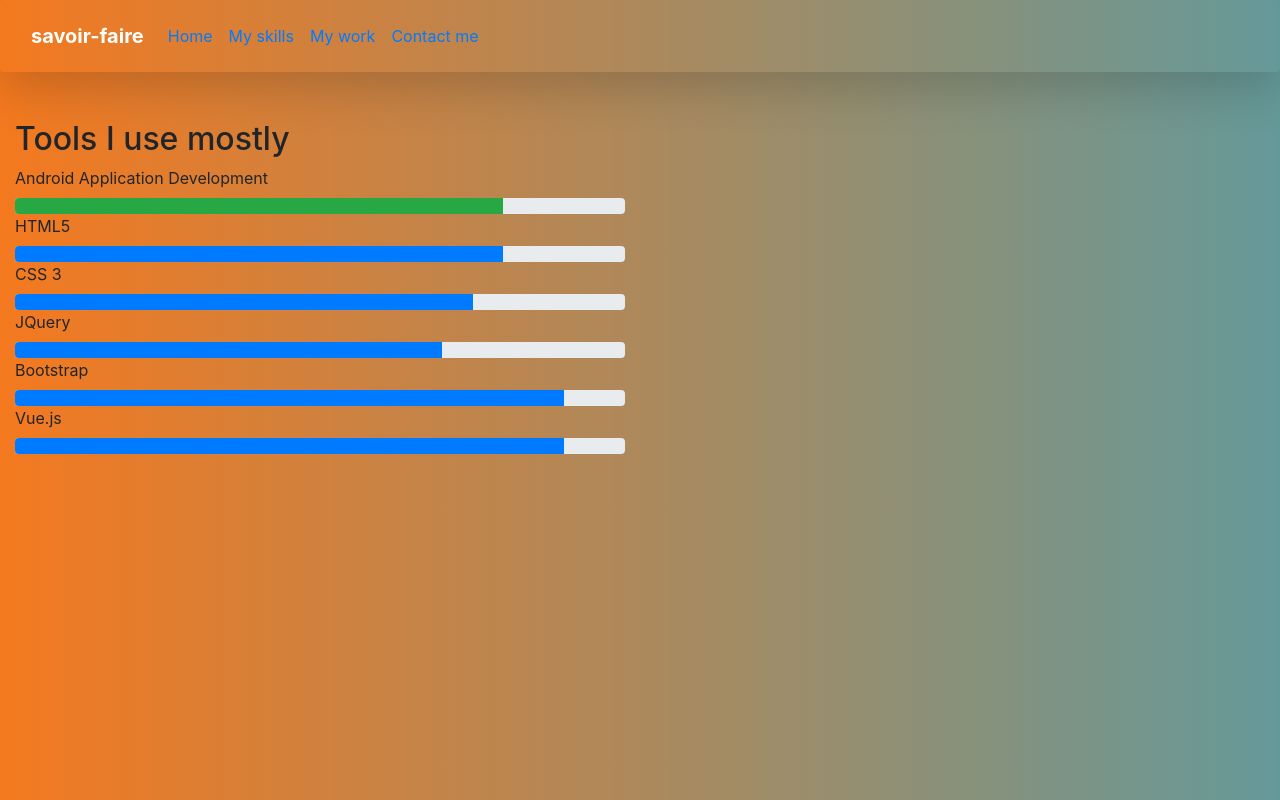
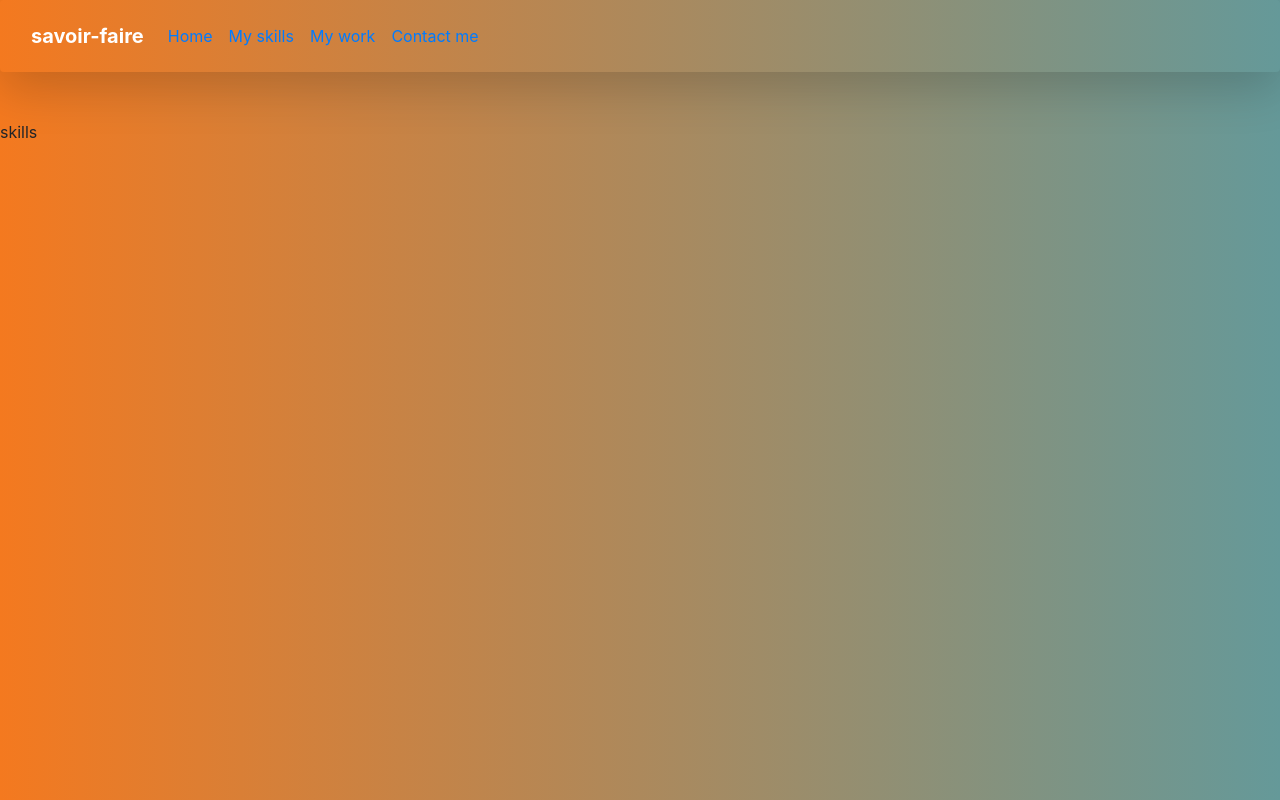
Before and after one commit to brianwachira/savoir-faire, a Vue app: page /skills in a window 1280 px wide. Built offline with nearby package versions, Linux system fonts and the light colour scheme; a web font is replaced by a local one.

Commit message:
set style colors for progress bars

```diff
--- a/src/components/shared/Skills.vue
+++ b/src/components/shared/Skills.vue
@@ -1,34 +1,17 @@
 <template>
-    <div class="container-fluid">
-        <div class="row">
-            <div class="col-md-6 col-sm-12">
-                <div class="h2 heading">Tools I use mostly</div>
-                <label for="android">Android Application Development</label>
-                <div class="progress">
-                    <div class="progress-bar bg-success" role="progressbar" style="width: 80%;" aria-valuenow="80" aria-valuemin="0" aria-valuemax="100"></div>
-                </div>
-                <label for="android">HTML5</label>
-                <div class="progress">
-                    <div class="progress-bar bg-orange" role="progressbar" style="width: 80%;" aria-valuenow="80" aria-valuemin="0" aria-valuemax="100"></div>
-                </div>
-                <label for="android">CSS 3</label>
-                <div class="progress">
-                    <div class="progress-bar bg-cssblue" role="progressbar" style="width: 75%;" aria-valuenow="75" aria-valuemin="0" aria-valuemax="100"></div>
-                </div>
-                <label for="android">JQuery</label>
-                <div class="progress">
-                    <div class="progress-bar bg-jblue" role="progressbar" style="width: 70%;" aria-valuenow="70" aria-valuemin="0" aria-valuemax="100"></div>
-                </div>
-                <label for="android">Bootstrap</label>
-                <div class="progress">
-                    <div class="progress-bar" role="progressbar" style="width: 90%;" aria-valuenow="90" aria-valuemin="0" aria-valuemax="100"></div>
-                </div>
-                <label for="android">Vue.js</label>
-                <div class="progress">
-                    <div class="progress-bar bg-vue" role="progressbar" style="width: 90%;" aria-valuenow="90" aria-valuemin="0" aria-valuemax="100"></div>
-                </div>
-            </div>
-        </div>
-    </div>
-
+    <p>skills</p>
 </template>
+<style scoped>
+.bg-orange{
+    background-color: rgb(243, 89, 0)
+}
+.bg-cssblue{
+    background-color:#3695D0
+}
+.bg-jblue{
+ background-color: #0765a7;
+}
+.bg-vue{
+    background-color: #32485c
+}
+</style>
```
